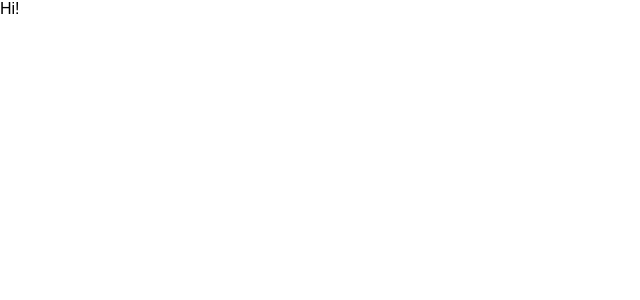
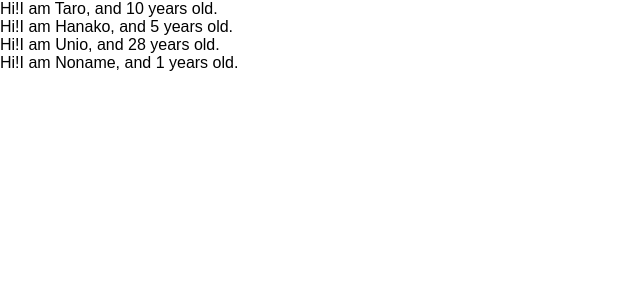
Before and after one commit to Unio296/udemy-react-redux-crud-application, a React (Create React App) app: page / in a window 1280 px wide. Shown: the top 300 px of the page, without its empty margins (0-640 px from the left). Built offline with nearby package versions, Linux system fonts and the light colour scheme.

Commit message:
learn props of components

```diff
--- a/src/App.js
+++ b/src/App.js
@@ -12,16 +12,31 @@
 //  }
 //}
 
+const profiles = [
+  {name: "Taro", age: 10},
+  {name: "Hanako", age: 5},
+  {name: "Unio", age: 28},
+  {name: "Noname"}
+]
+
 const App = () => {
   return (
   <div>
-    <User />
+    {
+      profiles.map((profile,index) => {
+        return <User name={profile.name} age={profile.age} key={index} />
+      })
+    }
   </div>
   )
 }
 
-const User = () => {
-  return <div>Hi!</div>
+const User = (props) => {
+  return <div>Hi!I am {props.name}, and {props.age} years old.</div>
+}
+
+User.defaultProps = {
+  age: 1
 }
 
 export default App;
```
